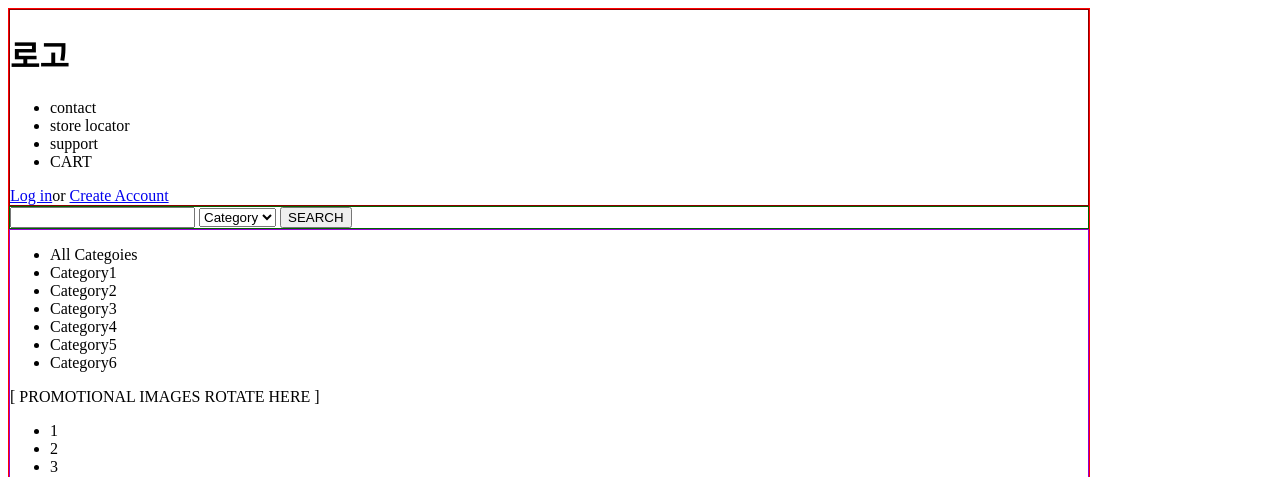
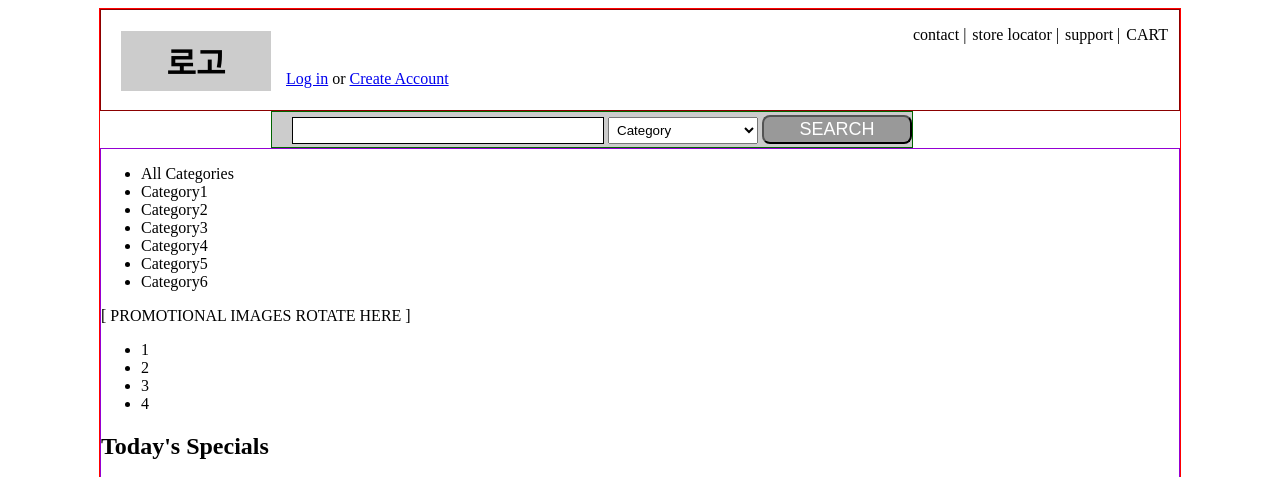
Before and after one commit to pq100/frontends, a FastAPI app: page /html/project1 in a window 1280 px wide. Shown: the top 477 px of the page. Run offline with FastAPI, Linux system fonts and the light colour scheme.

Commit message:
프로젝트 실습 - nav : input, select, button 배치

```diff
--- a/views/templates/html/10project1.html
+++ b/views/templates/html/10project1.html
@@ -4,23 +4,46 @@
     <meta charset="UTF-8">
     <title>프로젝트1</title>
     <style>
-        /* header, nav, main, footer를 함께 제어하기 위해 컨테이너 요소 생성 */
+        /* header, nav, main, footer등을
+        중앙에 배치하기 위해 컨테이너 요소 생성 */
         #container { border: 1px solid red;
-        width: 1080px; ,margin: 0 auto; }
+            width: 1080px; margin: 0 auto; }
 
         /* header */
-        header { border: 1px solid darkred; }
+        header { border: 1px solid darkred; height: 100px }
+
+        header h1 { background: #cccccc; width: 150px;
+            text-align: center; padding: 7px 0;
+            margin-left: 20px; float: left }
+
+        header ul { list-style: none; padding: 0;
+            float: right; margin-right: 10px }
+        header ul li { display: inline-block; padding: 0 1px; }
+        header ul li:after { content: ' |' }
+        header ul li:last-child:after { content: '' }
+
+        header div { float:left; margin-top: 60px;
+            margin-left: 15px }
+        .clear { clear: both }
 
         /* nav */
-        nav { border: 1px solid darkgreen; }
+        nav { border: 1px solid darkgreen;
+            background: #cccccc; height: 35px;
+            display:table-cell; vertical-align: middle }
+        nav input { border: 1px solid black;
+            margin-left: 20px; width: 300px; padding: 5px; }
+        nav select { width: 150px; padding: 4px; }
+        nav button { background: #999999; color: white; width: 150px; font-size: 18px; border-radius: 8px;
+            padding: 2px;
+        }
+        .navgroup { height: 35px; display: table-cell; vertical-align: middle }
 
         /* main */
         main { border: 1px solid darkviolet; }
 
         /* footer */
-        footer { border : 1px solid darkcyan; }
+        footer { border: 1px solid darkcyan; }
     </style>
-
 </head>
 <body>
 <div id="container">
@@ -32,21 +55,24 @@
             <li>support</li>
             <li>CART</li>
         </ul>
-    <div><a href="#">Log in</a>or
+        <div><a href="#">Log in</a> or
             <a href="#">Create Account</a></div>
     </header>
-<nav>
+    <nav class="clear">
+        <div class="navgroup">
         <input type="text" name="search">
         <select name="findtype">
             <option>Category</option>
         </select>
         <button type="button" id="findbtn">SEARCH</button>
+        </div>
     </nav>
+
     <main>
         <section>
             <aside>
                 <ul>
-                <li>All Categoies</li>
+                    <li>All Categories</li>
                     <li>Category1</li>
                     <li>Category2</li>
                     <li>Category3</li>
@@ -55,9 +81,10 @@
                     <li>Category6</li>
                 </ul>
             </aside>
-        <div id="banner"></div>
+            <div id="banner">
                 <p>[ PROMOTIONAL IMAGES ROTATE HERE ]</p>
                 <ul><li>1</li><li>2</li><li>3</li><li>4</li></ul>
+            </div>
         </section>
         <section>
             <div id="products">
@@ -99,22 +126,22 @@
                 <li>News</li>
                 <li>Jobs</li>
                 <li>Policies</li>
-            <li>Comtact</li>
+                <li>Contact</li>
             </ul>
             <ul>
-            <li><h3>SOCIAL</h3></hd></li>
+                <li><h3>SOCIAL</h3></li>
                 <li>Facebook</li>
                 <li>Twitter</li>
                 <li>Try our app</li>
             </ul>
             <ul>
-            <li><h3>Service</h3></hd></li>
+                <li><h3>Service</h3></li>
                 <li>FAQ</li>
                 <li>Live Support</li>
                 <li>Site map</li>
             </ul>
         </div>
-    <div>Copyrights &copy; 2024. snicuz. All Rights Reserved.</div>
+        <div>Copyrights &copy; 2024. zzyzzy. All Rights Reserved.</div>
     </footer>
 </div>
 </body>
```
Lines whose indentation alone changed are shown as unchanged.
